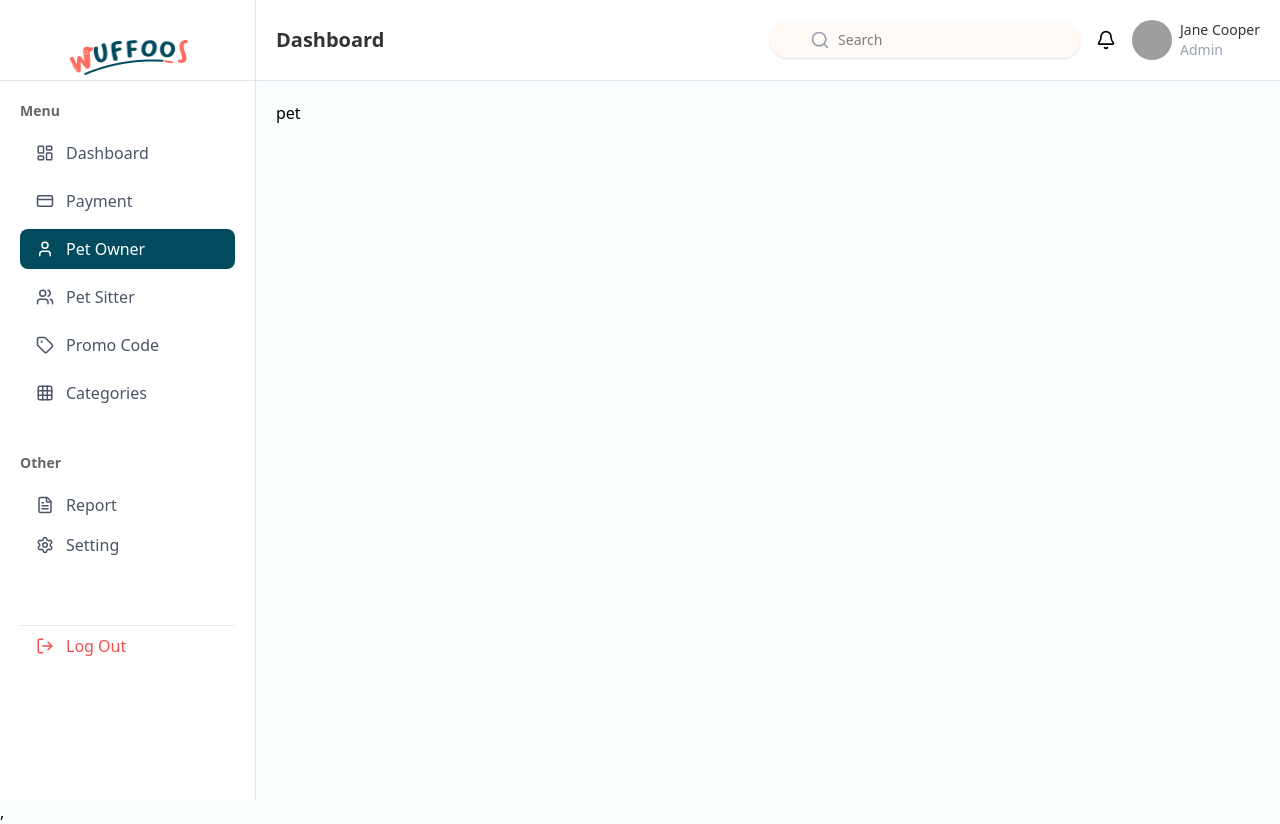
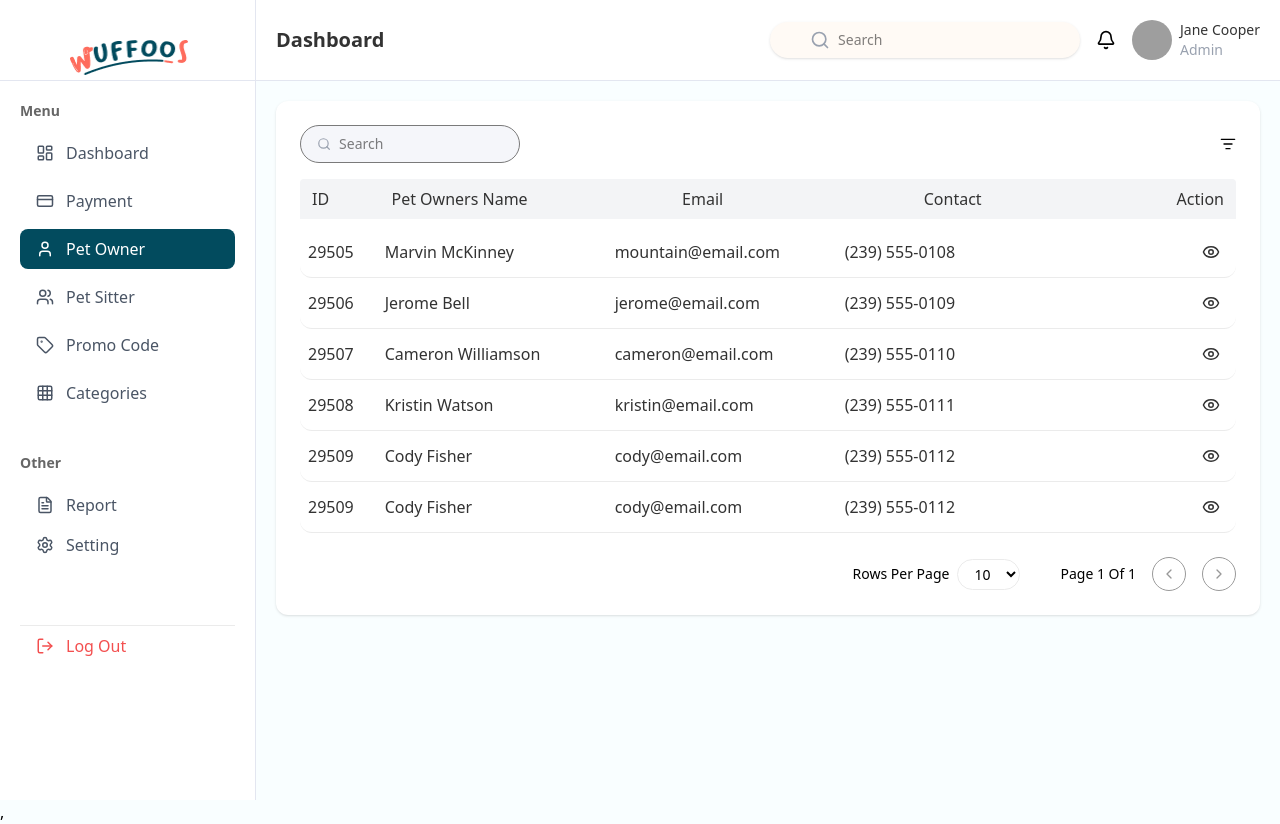
Before and after one commit to Topan-Roy/pet-care-DB, a React (Vite) app: page /dashboard/petowner in a window 1280 px wide. Built offline with nearby package versions, Linux system fonts and the light colour scheme; grey boxes are pictures that could not be loaded.

Commit message:
added petowmer section

```diff
--- a/src/Pages/Payment.jsx
+++ b/src/Pages/Payment.jsx
@@ -1,6 +1,5 @@
 import React, { useState } from "react";
 import { CreditCard, Download, Mail, MapPin, PrinterCheck, Search, User } from "lucide-react";
-
 const paymentHistoryData = [
   {
     id: 1,
@@ -39,9 +38,7 @@ const paymentHistoryData = [
     received: "$1140",
   },
 ];
-
 const ROWS_OPTIONS = [5, 10, 15];
-
 export default function Payment() {
   const [search, setSearch] = useState("");
   const [rowsPerPage, setRowsPerPage] = useState(5);
@@ -80,40 +77,48 @@ export default function Payment() {
             />
           </div>
         </div>
-        <div className="overflow-hidden rounded  border-gray-200">
+        <div className="overflow-hidden rounded ">
           <table className="w-full text-md text-left border-collapse">
+            {/* Table Header */}
             <thead>
               <tr className="bg-gray-100 text-[#333333]">
-                <th className="px-4 py-3 font-medium">Date</th>
-                <th className="px-4 py-3 font-medium">Transaction ID</th>
-                <th className="px-4 py-3 font-medium">Pet Sitter</th>
-                <th className="px-4 py-3 font-medium">Pet Owners</th>
-                <th className="px-4 py-3 font-medium">Amount</th>
-                <th className="px-4 py-3 font-medium">Received</th>
+                <th className="px-2 py-1 font-medium w-1/6">Date</th>
+                <th className="px-2 py-1 font-medium w-1/6">Transaction ID</th>
+                <th className="px-2 py-1 font-medium w-1/6">Pet Sitter</th>
+                <th className="px-2 py-1 font-medium w-1/6">Pet Owners</th>
+                <th className="px-2 py-1 font-medium w-1/6">Amount</th>
+                <th className="px-2 py-1 font-medium w-1/6">Received</th>
               </tr>
             </thead>
             <tbody>
+              <tr className="h-2"></tr>
               {currentRows.map((row) => (
-                <tr
-                  key={row.id}
+                <tr key={row.id} className="bg-transparent">
+                  <td colSpan={6}>
+                    <div
                       onClick={() => {
                         setSelectedRow(row);
                         setIsModalOpen(true);
                       }}
-                  className="bg-white border-b rounded-xl  border-[#EBEBEB] text-[#333333] hover:bg-[#035F750F] cursor-pointer"
+                      className={`
+          flex justify-between items-center rounded cursor-pointer border-b border-[#EBEBEB] p-1 transition
+          ${selectedRow?.id === row.id ? 'bg-[#EAF2F4]' : 'bg-white hover:bg-[#035F750F]'}
+        `}
                     >
-                  <td className="px-4 py-2">{row.date}</td>
-                  <td className="px-4 py-2">{row.transactionId}</td>
-                  <td className="px-4 py-2">{row.petSitter}</td>
-                  <td className="px-4 py-2">{row.petOwner}</td>
-                  <td className="px-4 py-2">{row.amount}</td>
-                  <td className="px-4 py-2">{row.received}</td>
+                      <span className="w-1/6 px-1 py-0.5">{row.date}</span>
+                      <span className="w-1/6 px-1 py-0.5">{row.transactionId}</span>
+                      <span className="w-1/6 px-1 py-0.5">{row.petSitter}</span>
+                      <span className="w-1/6 px-1 py-0.5">{row.petOwner}</span>
+                      <span className="w-1/6 px-1 py-0.5">{row.amount}</span>
+                      <span className="w-1/6 px-1 py-0.5">{row.received}</span>
+                    </div>
+                  </td>
                 </tr>
               ))}
+
             </tbody>
           </table>
         </div>
-
         {/* Pagination */}
         <div className="flex justify-end gap-10 items-center mt-4">
           <div className="flex items-center gap-2">
--- a/src/Pages/Petowner.jsx
+++ b/src/Pages/Petowner.jsx
@@ -1,11 +1,115 @@
-import React from 'react';
+import React, { useState } from "react";
+import { Search, Eye, ChevronLeft, ChevronRight, ListFilter } from "lucide-react";
+export default function Petowner() {
+    const [search, setSearch] = useState("");
+    const [rowsPerPage, setRowsPerPage] = useState(10);
+    const [page, setPage] = useState(1);
+    const DATA = [
+        { "id": 29505, "name": "Marvin McKinney", "email": "mountain@email.com", "contact": "(239) 555-0108" },
+        { "id": 29506, "name": "Jerome Bell", "email": "jerome@email.com", "contact": "(239) 555-0109" },
+        { "id": 29507, "name": "Cameron Williamson", "email": "cameron@email.com", "contact": "(239) 555-0110" },
+        { "id": 29508, "name": "Kristin Watson", "email": "kristin@email.com", "contact": "(239) 555-0111" },
+        { "id": 29509, "name": "Cody Fisher", "email": "cody@email.com", "contact": "(239) 555-0112" },
+        { "id": 29509, "name": "Cody Fisher", "email": "cody@email.com", "contact": "(239) 555-0112" },
+    ];
+    const ROW_OPTIONS = [5, 10, 15];
+    const filtered = DATA.filter(
+        (item) =>
+            item.name.toLowerCase().includes(search.toLowerCase()) ||
+            item.email.toLowerCase().includes(search.toLowerCase())
+    );
+    const totalPages = Math.ceil(filtered.length / rowsPerPage);
+    const start = (page - 1) * rowsPerPage;
+    const rows = filtered.slice(start, start + rowsPerPage);
+    return (
+        <div className="bg-white rounded-xl p-6 shadow-sm">
+            <div className="flex justify-between items-center mb-4">
+                {/* Search Bar */}
+                <div className="flex items-center gap-2 border rounded-full border-[#7A7A7A] bg-[#F5F6FA] px-4 py-2 w-[220px]">
+                    <Search size={16} className="text-gray-400" />
+                    <input
+                        placeholder="Search"
+                        value={search}
+                        onChange={(e) => setSearch(e.target.value)}
+                        className="outline-none text-sm w-full"
+                    />
+                </div>
+                <div>
+                    <ListFilter size={16} />
+                </div>
+            </div>
 
-const Petowner = () => {
-    return (
-        <div>
-             pet
+            <div className="overflow-hidden rounded ">
+                <table className="w-full text-md text-left border-collapse">
+                    <thead>
+                        <tr className="bg-gray-100 text-[#333333]">
+                            <th className="px-3 py-2 font-medium">ID</th>
+                            <th className="px-10 py-2 font-medium">Pet Owners Name</th>
+                            <th className="px-15 py-2 font-medium">Email</th>
+                            <th className="px-25 py-2 font-medium">Contact</th>
+                            <th className="px-3 py-2 font-medium text-right">Action</th>
+                        </tr>
+                    </thead>
+                    <tbody>
+                        <tr className="h-2"></tr>
+                        {rows.map((item, index) => (
+                            <tr key={index} className="bg-transparent">
+                                <td colSpan={5}>
+                                    <div className="flex justify-between items-center bg-white rounded-xl hover:rounded-xl hover:bg-[#EAF2F4] transition border-b border-[#EBEBEB] p-2">
+                                        <span className="w-1/12 text-[#333333]">{item.id}</span>
+                                        <span className="w-3/12 text-[#333333]">{item.name}</span>
+                                        <span className="w-3/12 text-[#333333]">{item.email}</span>
+                                        <span className="w-2/12 text-[#333333]">{item.contact}</span>
+                                        <span className="w-3/12 text-right">
+                                            <button className="p-2 rounded-full hover:bg-gray-200 text-[#333333]">
+                                                <Eye size={18} />
+                                            </button>
+                                        </span>
+                                    </div>
+                                </td>
+                            </tr>
+                        ))}
+                    </tbody>
+                </table>
+            </div>
+            {/* Pagination */}
+            <div className="flex justify-end gap-10 items-center mt-6 text-sm">
+                <div className="flex items-center gap-2">
+                    <span>Rows Per Page</span>
+                    <select
+                        value={rowsPerPage}
+                        onChange={(e) => {
+                            setRowsPerPage(Number(e.target.value));
+                            setPage(1);
+                        }}
+                        className="border border-[#EBEBEB] rounded-full px-3 py-1"
+                    >
+                        {ROW_OPTIONS.map((n) => (
+                            <option key={n}>{n}</option>
+                        ))}
+                    </select>
+                </div>
+                <div className="flex items-center gap-4">
+                    <span>
+                        Page {page} Of {totalPages}
+                    </span>
+                    <button
+                        disabled={page === 1}
+                        onClick={() => setPage((p) => Math.max(p - 1, 1))}
+                        className="p-2 border rounded-full disabled:opacity-40"
+                    >
+                        <ChevronLeft size={16} />
+                    </button>
+
+                    <button
+                        disabled={page === totalPages}
+                        onClick={() => setPage((p) => Math.min(p + 1, totalPages))}
+                        className="p-2 border rounded-full disabled:opacity-40"
+                    >
+                        <ChevronRight size={16} />
+                    </button>
+                </div>
+            </div>
         </div>
     );
-};
-
-export default Petowner;
+}
```
Lines whose indentation alone changed are shown as unchanged.
